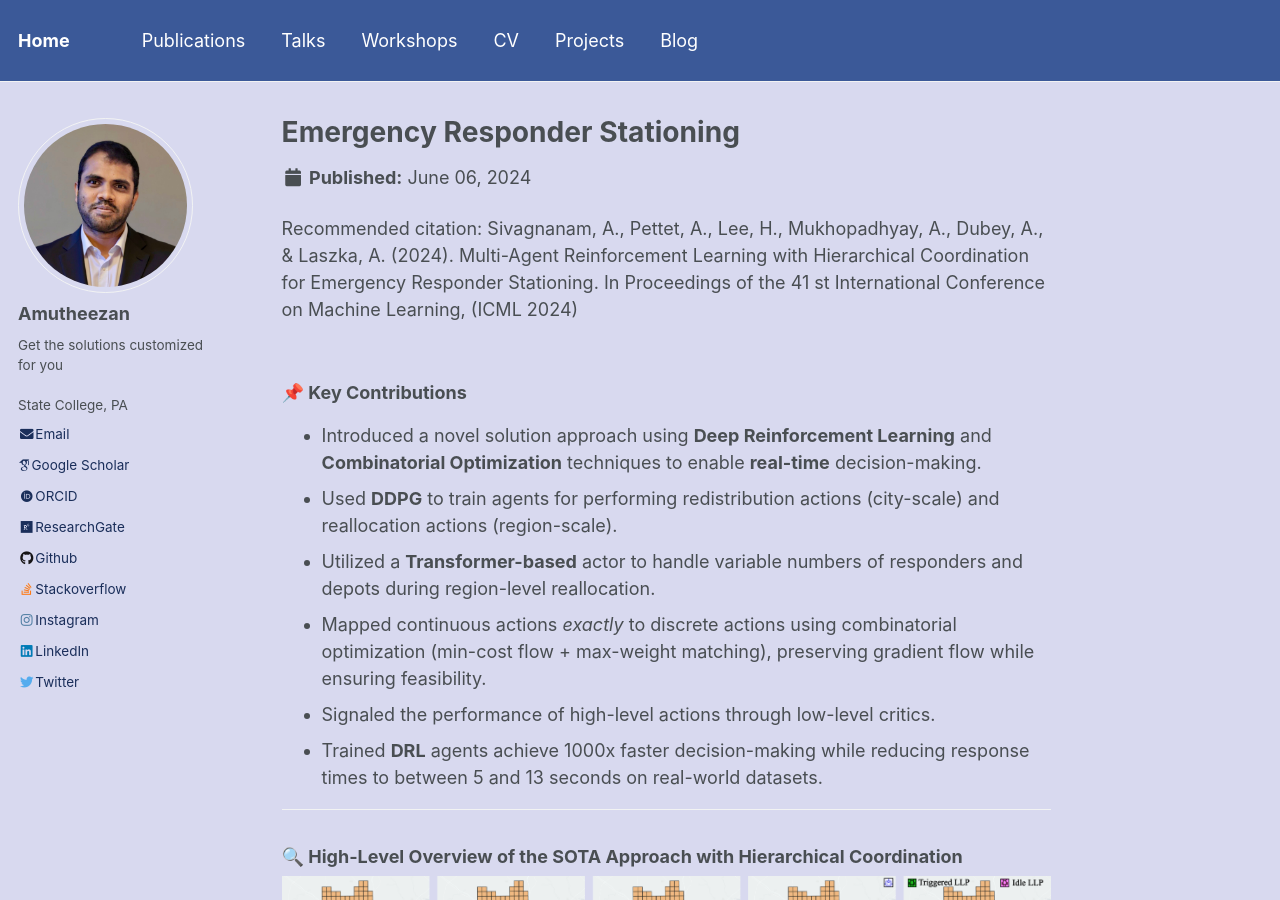
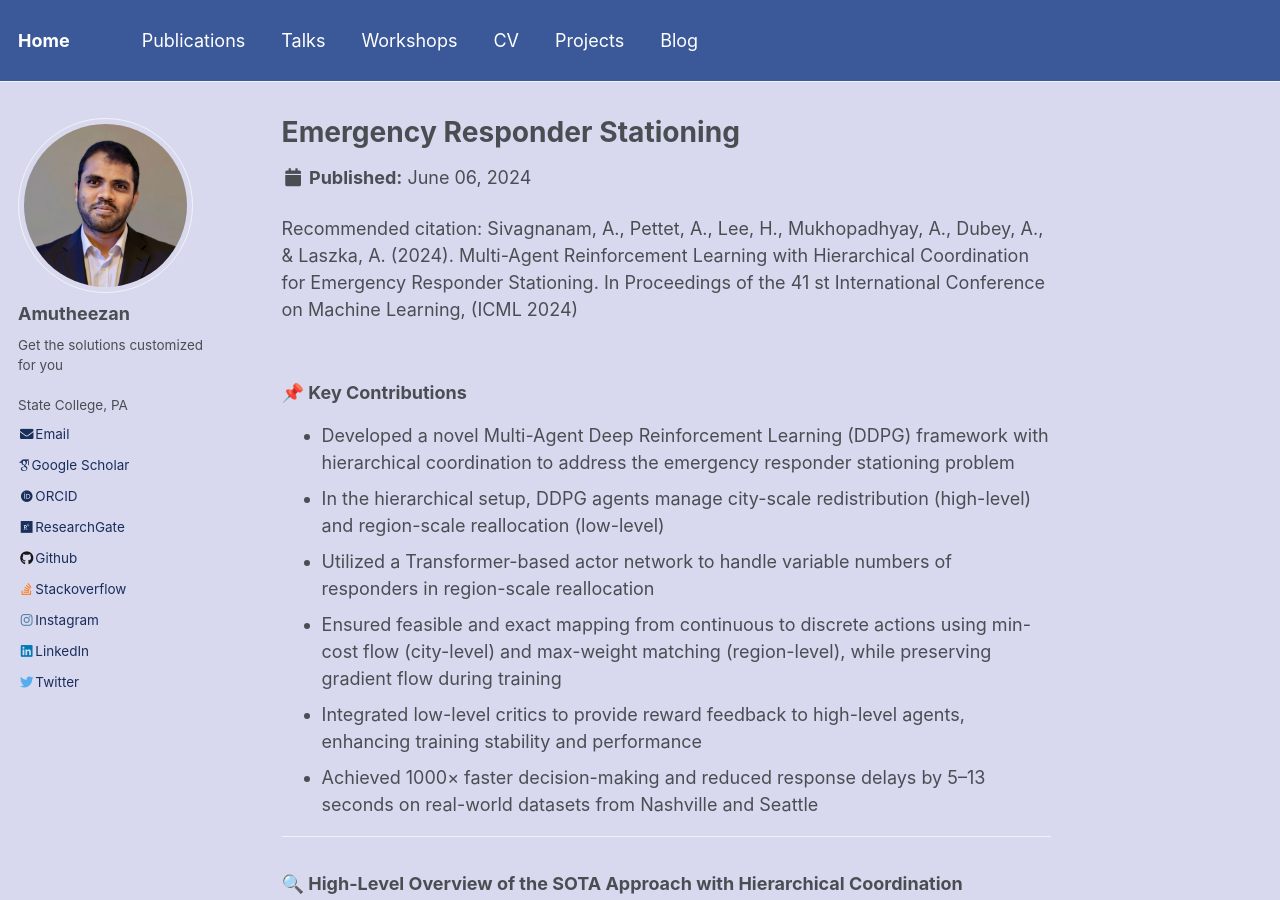
Before and after one commit to Amutheezan/amutheezan.github.io, a Jekyll site: the page built from _projects/2024-06-06-stationing.md, in a window 1280 px wide and 900 px high. Built offline with Jekyll 4.4.1, drawn with Linux system fonts in a browser that asks for light colours; some web fonts are replaced.

Commit message:
Update 2024-06-06-stationing.md

```diff
--- a/_projects/2024-06-06-stationing.md
+++ b/_projects/2024-06-06-stationing.md
@@ -9,12 +9,12 @@ citation: "Sivagnanam, A., Pettet, A., Lee, H., Mukhopadhyay, A., Dubey, A., & L
 ---
 
 ### 📌 Key Contributions
-- Introduced a novel solution approach using **Deep Reinforcement Learning** and **Combinatorial Optimization** techniques to enable **real-time** decision-making.
-- Used **DDPG** to train agents for performing redistribution actions (city-scale) and reallocation actions (region-scale).
-- Utilized a **Transformer-based** actor to handle variable numbers of responders and depots during region-level reallocation.
-- Mapped continuous actions *exactly* to discrete actions using combinatorial optimization (min-cost flow + max-weight matching), preserving gradient flow while ensuring feasibility.
-- Signaled the performance of high-level actions through low-level critics.
-- Trained **DRL** agents achieve 1000x faster decision-making while reducing response times to between 5 and 13 seconds on real-world datasets.
+* Developed a novel Multi-Agent Deep Reinforcement Learning (DDPG) framework with hierarchical coordination to address the emergency responder stationing problem
+* In the hierarchical setup, DDPG agents manage city-scale redistribution (high-level) and region-scale reallocation (low-level)
+* Utilized a Transformer-based actor network to handle variable numbers of responders in region-scale reallocation
+* Ensured feasible and exact mapping from continuous to discrete actions using min-cost flow (city-level) and max-weight matching (region-level), while preserving gradient flow during training
+* Integrated low-level critics to provide reward feedback to high-level agents, enhancing training stability and performance
+* Achieved 1000× faster decision-making and reduced response delays by 5–13 seconds on real-world datasets from Nashville and Seattle
 
 ---
 
```
